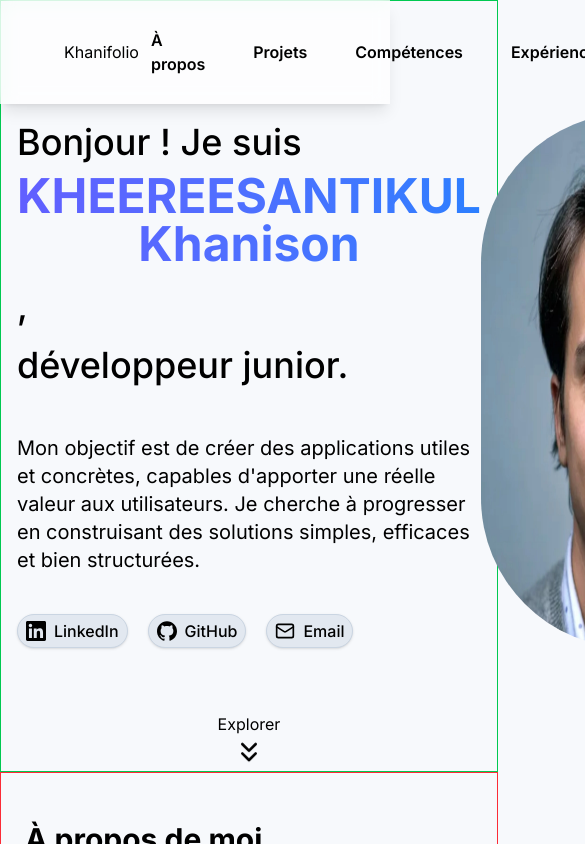
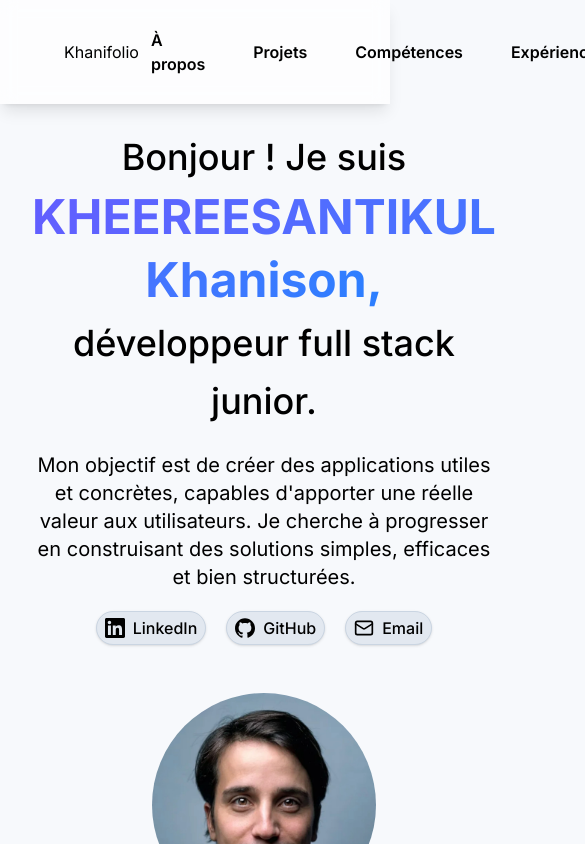
Before and after one commit to khanison-kh/portfolio, a Next.js app: page / in a window 390 px wide. Shown: the top 844 px of the page, 585 px wide, since content can reach past the window. Built offline with nearby package versions, Linux system fonts and the light colour scheme.

Commit message:
finished home section + responsive

```diff
--- a/app/components/TextAudio.tsx
+++ b/app/components/TextAudio.tsx
@@ -5,17 +5,11 @@ import { useEffect, useRef } from 'react';
 export type TextAudioProps = {
   text: string;
   audioFile: string;
-  buttonClasses?: string;
-  spanClasses?: string;
+  classNames?: string;
 };
 
 // Text that plays sound when clicked
-const TextAudio = ({
-  text,
-  audioFile,
-  buttonClasses,
-  spanClasses,
-}: TextAudioProps) => {
+const TextAudio = ({ text, audioFile, classNames }: TextAudioProps) => {
   const audioRef = useRef<HTMLAudioElement | null>(null);
 
   useEffect(() => {
@@ -38,14 +32,14 @@ const TextAudio = ({
   };
 
   return (
-    <button
+    <span
       onClick={handlePlay}
-      className={buttonClasses}
-      type="button"
+      className={`cursor-pointer ${classNames ?? ''}`}
       aria-label={`Play pronunciation: ${text}`}
+      role="button"
     >
-      <span className={spanClasses}>{text}</span>
-    </button>
+      {text}
+    </span>
   );
 };
 
--- a/app/components/layout/Section.tsx
+++ b/app/components/layout/Section.tsx
@@ -14,14 +14,16 @@ const Section = ({
   className,
 }: SectionProps) => {
   const variants: Record<'home' | 'default', string> = {
-    home: 'px-4 sm:px-6 md:px-8 lg:px-12 pt-12 h-[calc(100dvh-72px)] border border-green-500', // moderate lateral padding
-    default:
-      'px-6 sm:px-2 md:px-16 lg:px-24 xl:px-32 py-12 border border-red-500', // large lateral padding
+    home: 'px-8 sm:px-12 md:px-18 lg:px-22 pt-32 min-h-dvh scroll-mt-28', // moderate lateral padding with anchor offset for fixed navbar
+    default: 'px-8 sm:px-12 md:px-18 lg:px-24 xl:px-32 py-12 scroll-mt-28', // large lateral padding with anchor offset for fixed navbar
   };
 
   return (
     <section id={id} className={`${variants[variant]} ${className}`.trim()}>
-      {children}
+      {variant === 'home' && children}
+      {variant === 'default' && (
+        <div className="max-w-4xl flex flex-col mx-auto">{children}</div>
+      )}
     </section>
   );
 };
--- a/app/components/sections/About.tsx
+++ b/app/components/sections/About.tsx
@@ -3,17 +3,15 @@ import Section from '../layout/Section';
 const About = () => {
   return (
     <Section id="about">
-      <div>
       <h1 className="text-3xl font-bold mb-4">À propos de moi</h1>
       <p>
-          Bonjour, je m&apos;appelle Khanison KHEEREESANTIKUL, développeur
-          junior. Après une licence en mathématiques, je me suis tourné vers le
+        Bonjour, je m&apos;appelle Khanison KHEEREESANTIKUL, développeur junior.
+        Après une licence en mathématiques, je me suis tourné vers le
         développement web, attiré par la création de produits concrets. Mon
         objectif est de concevoir des applications utiles et innovantes, qui
         répondent à des besoins réels et simplifient le quotidien des
         utilisateurs.
       </p>
-      </div>
     </Section>
   );
 };
--- a/app/components/sections/Home.tsx
+++ b/app/components/sections/Home.tsx
@@ -8,26 +8,29 @@ import LinkComponent from '../ui/LinkComponent';
 const Home = () => {
   return (
     <Section id="home" variant="home" className="flex flex-col ">
-      <div className="flex py-16">
+      <div
+        className="max-w-6xl lg:flex-row
+       flex flex-col items-center justify-between gap-12 lg:gap-16 mx-auto"
+      >
         {/* Intro */}
-        <div className="max-w-3xl space-y-10">
+        <div className="max-w-4xl text-center space-y-5 md:space-y-10">
           <h1 className="text-4xl/relaxed font-medium">
             <span className="block">Bonjour ! Je suis </span>
             <TextAudio
-              text="KHEEREESANTIKUL Khanison"
+              text="KHEEREESANTIKUL Khanison,"
               audioFile="name.m4a"
-              buttonClasses="cursor-pointer group"
-              spanClasses="text-5xl font-bold bg-gradient-to-r from-indigo-500 to-blue-500 bg-clip-text text-transparent transition-all duration-200 hover:scale-105 inline-block"
-            />
-            <span>,</span>
-            <span className="block">développeur junior.</span>
+              classNames="text-5xl/tight leading font-bold bg-gradient-to-r from-indigo-500 to-blue-500 bg-clip-text text-transparent transition-all duration-200 hover:bg-gradient-to-r hover:from-indigo-600 hover:to-blue-600"
+            ></TextAudio>
+            <span className="block">développeur full stack junior.</span>
           </h1>
+
           <p className="text-xl">
             Mon objectif est de créer des applications utiles et concrètes,
             capables d&apos;apporter une réelle valeur aux utilisateurs. Je
             cherche à progresser en construisant des solutions simples,
             efficaces et bien structurées.
           </p>
+
           <div className="space-x-5">
             <LinkComponent
               href="https://www.linkedin.com/in/khanisonkh/"
@@ -49,13 +52,22 @@ const Home = () => {
             </LinkComponent>
           </div>
         </div>
+
         {/* Profile Image */}
+        {/* <Image
+          src="/images/profile.webp"
+          alt="Photo de profil"
+          width={200}
+          height={200}
+          className="h-72 w-72 rounded-full object-cover object-center flex-none"
+        /> */}
         <Image
           src="/images/profile.webp"
           alt="Photo de profil"
           width={300}
           height={300}
-          className="rounded-full"
+          sizes="(max-width: 640px) 12rem, (max-width: 1024px) 14rem, (max-width: 1280px) 15rem, 18rem"
+          className="size-56 lg:size-60 xl:size-72 max-w-full rounded-full object-cover object-center"
         />
       </div>
 
```
Lines whose indentation alone changed are shown as unchanged.
